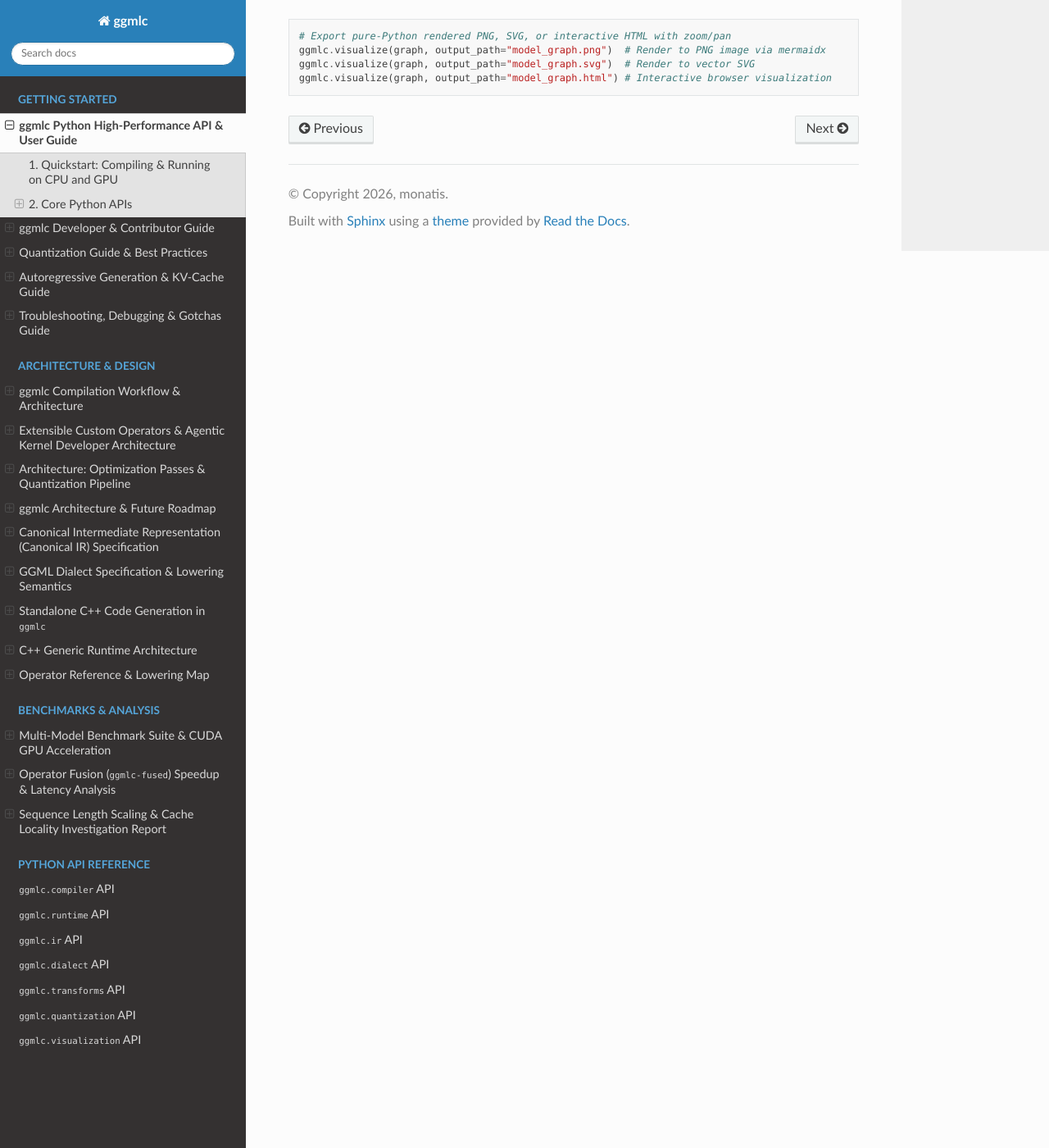
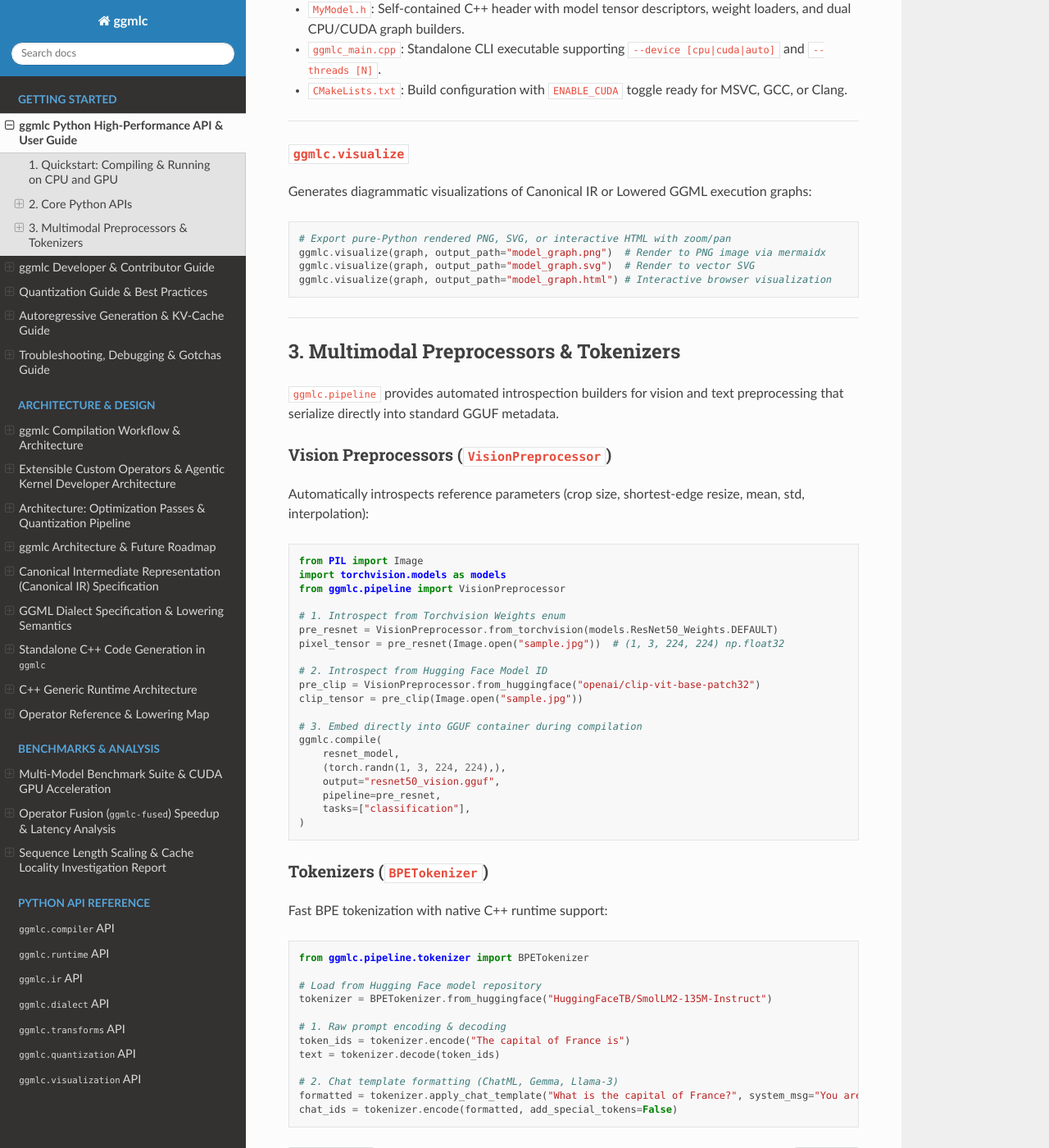
Before and after one commit to monatis/ggmlc, a Sphinx documentation site: the page built from docs/guides/python_api_guide.md, in a window 1280 px wide and 1400 px high, scrolled down 3269 px. Shown: the whole window at 82% size. Built offline with Sphinx 7.4.7 and the Read the Docs theme 3.1.0, drawn with Linux system fonts in a browser that asks for light colours; some of the changed text lies outside the part shown.

Commit message:
update docs

````diff
--- a/docs/guides/python_api_guide.md
+++ b/docs/guides/python_api_guide.md
@@ -78,6 +81,9 @@ def compile(
 - **`enable_fusion`**: If `True`, lowers composite subgraphs into high-performance fused ops.
 - **`quantize`**: Optional parameter quantization format: `"q8_0"`, `"q4_0"`, `DType.Q8_0`, `DType.Q4_0`.
 - **`return_runner`**: If `True`, automatically loads and returns an instantiated `ModelRunner`.
+- **`pipeline`**: Optional multimodal preprocessor (e.g. `VisionPreprocessor` or `BPETokenizer`) whose specification metadata is serialized directly into GGUF headers for standalone runtime execution.
+- **`tasks`**: Explicit declared task or list of tasks (`"classification"`, `["embedding", "similarity"]`, `"text-generation"`), embedded into `"ggmlc.tasks"` for task-aware output formatting and capability checks.
+- **`extra_metadata`**: Optional dictionary of custom key-value metadata to embed into GGUF headers.
 - **`device`**: Hardware target when `return_runner=True` (`"cpu"`, `"cuda"`, `"cuda:0"`, `"auto"`).
 
 ---
@@ -151,3 +157,51 @@ ggmlc.visualize(graph, output_path="model_graph.png")  # Render to PNG image via
 ggmlc.visualize(graph, output_path="model_graph.svg")  # Render to vector SVG
 ggmlc.visualize(graph, output_path="model_graph.html") # Interactive browser visualization
 ```
+
+---
+
+## 3. Multimodal Preprocessors & Tokenizers
+
+`ggmlc.pipeline` provides automated introspection builders for vision and text preprocessing that serialize directly into standard GGUF metadata.
+
+### Vision Preprocessors (`VisionPreprocessor`)
+Automatically introspects reference parameters (crop size, shortest-edge resize, mean, std, interpolation):
+```python
+from PIL import Image
+import torchvision.models as models
+from ggmlc.pipeline import VisionPreprocessor
+
+# 1. Introspect from Torchvision Weights enum
+pre_resnet = VisionPreprocessor.from_torchvision(models.ResNet50_Weights.DEFAULT)
+pixel_tensor = pre_resnet(Image.open("sample.jpg"))  # (1, 3, 224, 224) np.float32
+
+# 2. Introspect from Hugging Face Model ID
+pre_clip = VisionPreprocessor.from_huggingface("openai/clip-vit-base-patch32")
+clip_tensor = pre_clip(Image.open("sample.jpg"))
+
+# 3. Embed directly into GGUF container during compilation
+ggmlc.compile(
+    resnet_model,
+    (torch.randn(1, 3, 224, 224),),
+    output="resnet50_vision.gguf",
+    pipeline=pre_resnet,
+    tasks=["classification"],
+)
+```
+
+### Tokenizers (`BPETokenizer`)
+Fast BPE tokenization with native C++ runtime support:
+```python
+from ggmlc.pipeline.tokenizer import BPETokenizer
+
+# Load from Hugging Face model repository
+tokenizer = BPETokenizer.from_huggingface("HuggingFaceTB/SmolLM2-135M-Instruct")
+
+# 1. Raw prompt encoding & decoding
+token_ids = tokenizer.encode("The capital of France is")
+text = tokenizer.decode(token_ids)
+
+# 2. Chat template formatting (ChatML, Gemma, Llama-3)
+formatted = tokenizer.apply_chat_template("What is the capital of France?", system_msg="You are helpful.")
+chat_ids = tokenizer.encode(formatted, add_special_tokens=False)
+```
````
Also changed, not shown: other parts of docs/guides/python_api_guide.md (+3 -0 lines), README.md (+18 -0 lines), docs/guides/developer_guide.md (+14 -0 lines), 1 other file.
